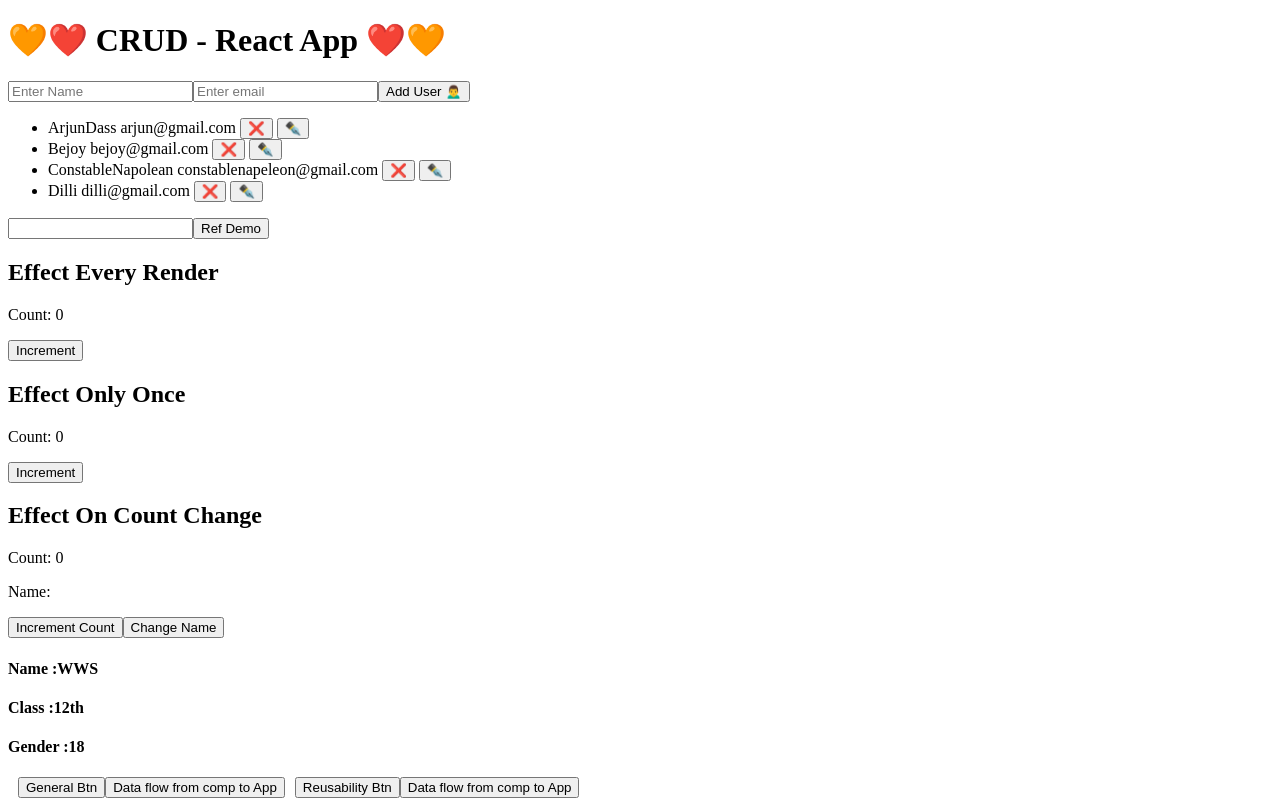
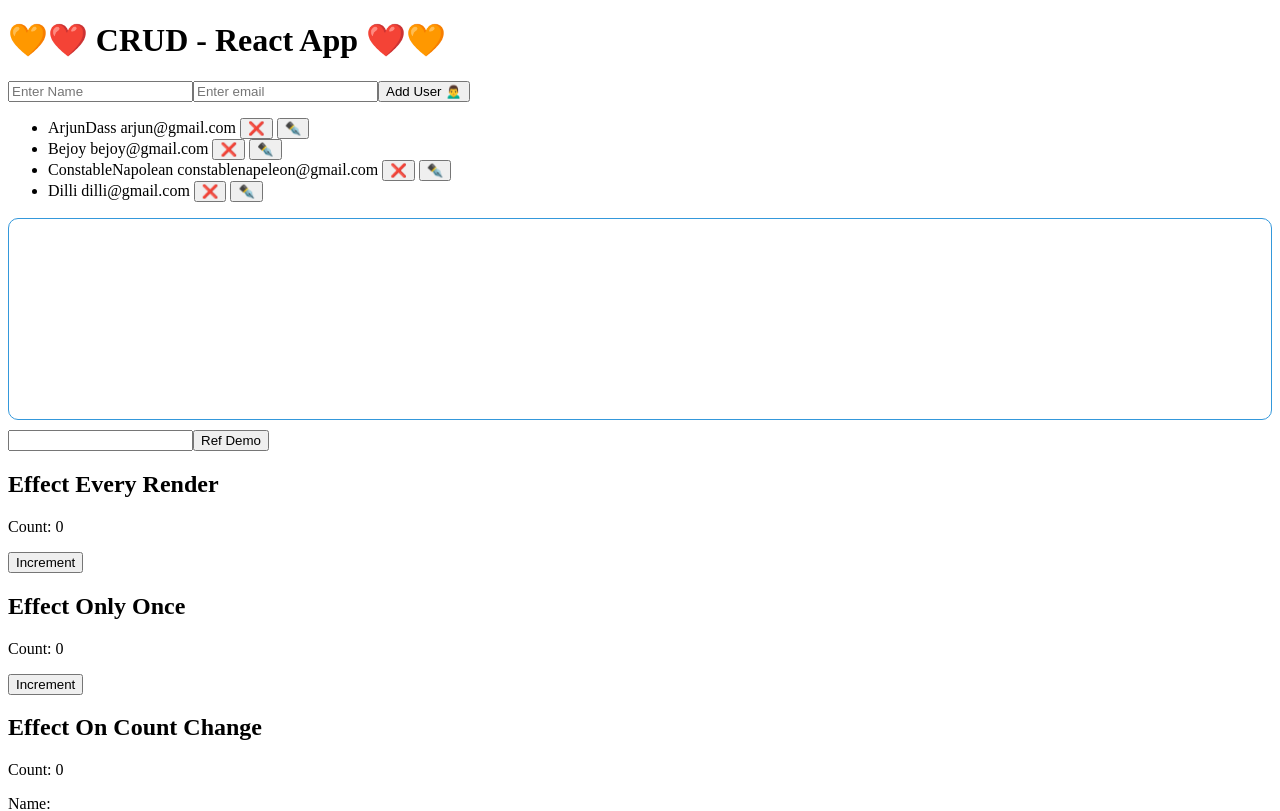
Before and after one commit to Hari-Learn/crud-app, a React (Vite) app: page / in a window 1280 px wide. Shown: the top 811 px of the page. Built offline with nearby package versions, Linux system fonts and the light colour scheme.

Commit message:
Uselayouteffect hook  created and added

```diff
--- a/src/App.jsx
+++ b/src/App.jsx
@@ -11,6 +11,7 @@ import UseEffectWhenStateChange from './comp/UseEffectWhenStateChange'
 import Student from './comp/Student'
 import StudentBtn from './comp/StudentBtn'
 import UseRefDemo from './comp/UseRefDemo'
+import UseLayoutEffect from './comp/UseLayoutEffect'
 
 
 function App() {
@@ -73,6 +74,8 @@ function App() {
 
       {/* <UserEffectDemo/> */}
 
+      <UseLayoutEffect></UseLayoutEffect>
+
       <UseRefDemo></UseRefDemo>
 
       <UseEffectWithoutDependencyArray/>
--- /dev/null
+++ b/src/comp/UseLayoutEffect.jsx
@@ -0,0 +1,17 @@
+import React from "react";
+import { useRef } from "react";
+import { useLayoutEffect } from "react";
+
+const UseLayoutEffect = ({text}) => {
+    const refDiv = useRef();
+    useLayoutEffect(() => {
+        refDiv.current.style.height = "200px";
+    },[text])
+    return(
+
+            <div style={{border: "1px solid #3498db",borderRadius:"10px",marginBottom:"10px" }} ref={refDiv} >{text}</div>
+
+    )
+}
+
+export default UseLayoutEffect
```
